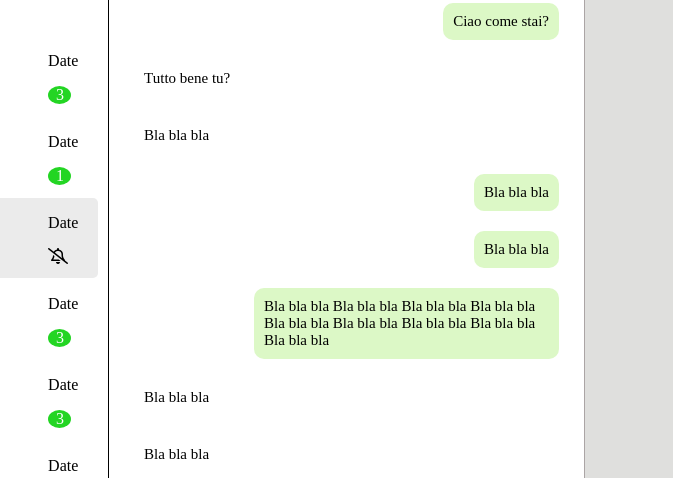
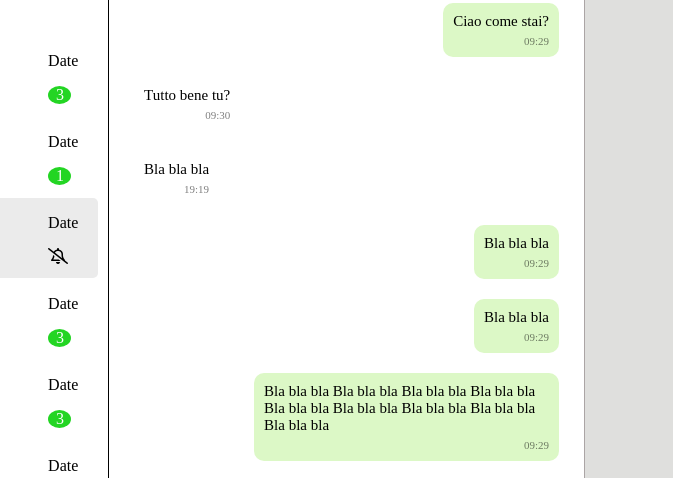
Before and after one commit to Th3Magic/Digitazon, a plain HTML site: page Module 1/Prova_Finale/index.html in a window 1280 px wide. Shown: the part 299-777 px from the top of the page, 607-1280 px from the left. Drawn offline with Linux system fonts and the light colour scheme.

Commit message:
final release

```diff
--- a/Module 1/Prova_Finale/index.html
+++ b/Module 1/Prova_Finale/index.html
@@ -335,30 +335,30 @@
                     </div>
                     <div class="chat-content">
                         <div class="message-box my-message">
-                            <p>Ciao come stai?</p>
+                            <p>Ciao come stai?<br><span>09:29</span></p>
                         </div>
                         <div class="message-box friend-message">
-                            <p>Tutto bene tu?</p>
+                            <p>Tutto bene tu?<span>09:30</span></p>
                         </div>
                         <div class="message-box friend-message">
-                            <p>Bla bla bla</p>
+                            <p>Bla bla bla<span>19:19</span></p>
                         </div>
                         <div class="message-box my-message">
-                            <p>Bla bla bla</p>
+                            <p>Bla bla bla<span>09:29</span></p>
                         </div>
                         <div class="message-box my-message">
-                            <p>Bla bla bla</p>
+                            <p>Bla bla bla<span>09:29</span></p>
                         </div>
                         <div class="message-box my-message">
                             <p>Bla bla bla Bla bla bla Bla bla bla Bla bla bla Bla bla bla Bla bla bla Bla bla bla
                                 Bla
-                                bla bla Bla bla bla</p>
+                                bla bla Bla bla bla<span>09:29</span></p>
                         </div>
                         <div class="message-box friend-message">
-                            <p>Bla bla bla</p>
+                            <p>Bla bla bla<span>09:29</span></p>
                         </div>
                         <div class="message-box friend-message">
-                            <p>Bla bla bla</p>
+                            <p>Bla bla bla<span>09:29</span></p>
                         </div>
                     </div>
                     <div class="writing-box">
--- a/Module 1/Prova_Finale/styles.css
+++ b/Module 1/Prova_Finale/styles.css
@@ -348,6 +348,14 @@ input[type=text] {
     margin: 10px 25px;
 }
 
+.message-box p span {
+    display: block;
+    margin-top: 5px;
+    font-size: 11px;
+    opacity: 0.5;
+    text-align: right;
+  }
+
 .my-message {
     justify-content: flex-end;
 }
```
